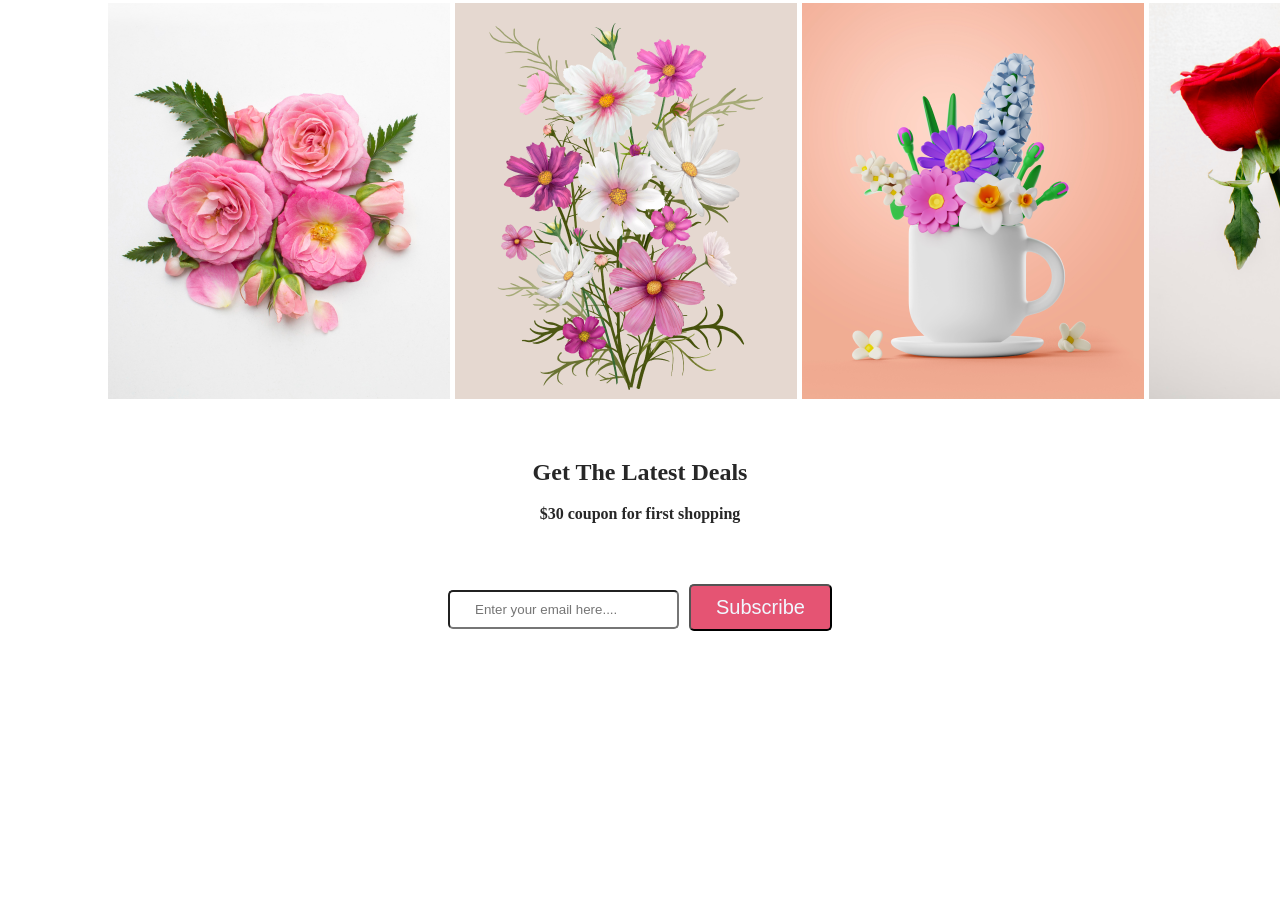
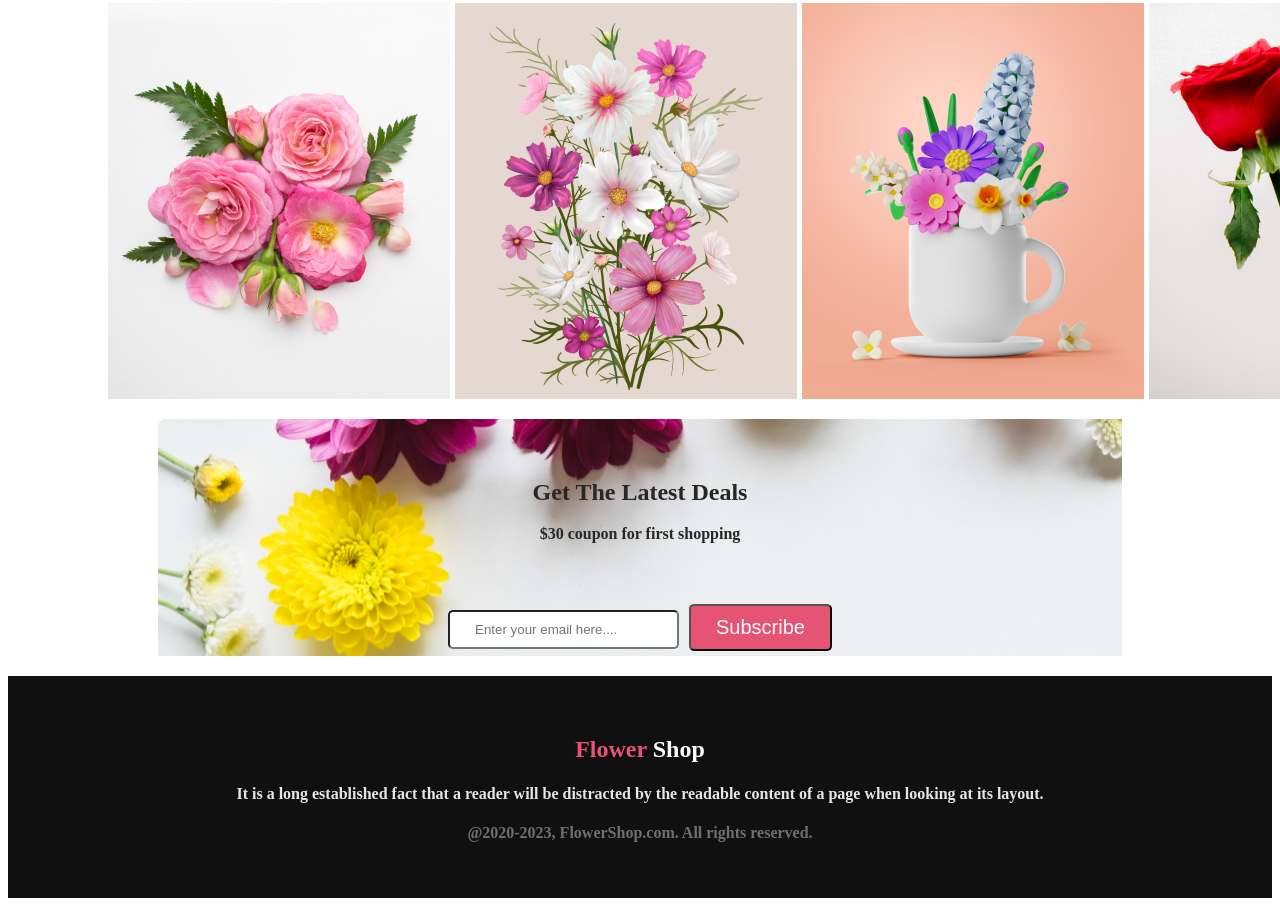
Before and after one commit to Himan0191/my-first-webloper-porfoil-assignmento, a plain HTML site: page index.html in a window 1280 px wide. Shown: the part 1820-2726 px from the top of the page. Before the commit the page ends 2464 px from the top, so only its background shows below. Drawn offline with Linux system fonts and the light colour scheme.

Commit message:
added the second file

```diff
--- a/index.html
+++ b/index.html
@@ -31,20 +31,20 @@
             <div class="con-tainer">
                 <div class="gallery">
                     <img class="images-item1" src="Flower Asset/pngwing 6.png" alt="">
-                    <div class="dase">Pink Flower Tree</div>
+                    <h4 class="dase">Pink Flower Tree</h4>
                 </div>
             </div>
             <div class="con-tainer">
                 <div class="gallery">
                     <img class="images-item2" src="Flower Asset/pngwing 5.png" alt="">
-                    <div class="dase">Pink Flower Tree</div>
+                    <h4 class="dase">Pink Flower Tree</h4>
                 </div>
             </div>
 
             <div class="con-tainer">
                 <div class="gallery">
                     <img class="images-item3" src="Flower Asset/pngwing 7.png" alt="">
-                    <div class="dase">Pink Flower Tree</div>
+                    <div class="center"><h4 class="dase">Pink Flower Tree</h4></div>
                 </div>
             </div>
         </section>
@@ -61,7 +61,7 @@
             </div>
         </section>
 
-            <div>
+            <div class="margin">
                 <div class="header-item">
                     <h1>Instagram</h1>
                     <p>It is a long established fact that a reader will be distracted by the readable content of a page when looking at its layout.</p>
@@ -75,7 +75,7 @@
             </div>
 
     </main>
-    <section>
+    <section class="bg">
 
         <div class="head title">
             <div class="header-item">
@@ -83,12 +83,20 @@
             <p>$30 coupon for first shopping</p>
         </div>
         <form>
-            <input type="text" name="" class="btn1" placeholder="Enter your email here...." id=""><button class="btn">Subscribe</button>
+            <input  type="text" name="" class="btn1" placeholder="Enter your email here...." id=""><button class="btn">Subscribe</button>
         </form>
 
      </div>
     </section>
     <footer>
+        <section class="bg1">
+            <div class="header-item">
+                <h1 class="text-size"><span class="span1">Flower</span>
+                    <span class="span2">Shop</span> </h1>
+                    <h4 class="text-color">It is a long established fact that a reader will be distracted by the readable content of a page when looking at its layout.</h4>
+                    <p class="text-color1">@2020-2023, FlowerShop.com. All rights reserved. </p>
+            </div>
+        </section>
 
     </footer>
 
--- a/styel.html/portfoilo.css
+++ b/styel.html/portfoilo.css
@@ -96,3 +96,41 @@ height: 538px;
     form{
         text-align: center;
     }
+    .bg{
+        background-image: url(../bg.png);
+        margin: 20px 150px;
+    }
+    .center{
+        text-align: center;
+    }
+    .margin{
+
+    }
+    .bg1{
+        background: #111010;
+        padding: 200pxpx 2000px;
+        margin-top: 20px;
+
+    }
+    .span1{
+        color: #E55473;
+    }
+    .span2{
+      color: #fff;
+    }
+    .hg{
+        color: rgba(255, 255, 255, 0.90);
+        text-align: center;
+        font-size: 18px;
+        font-weight: 400;
+
+    }
+    .text-color{
+        color: #FFFFFFE5;
+    }
+    .text-color1{
+        color: #FFFFFF66;
+    }
+    .text-size{
+
+    }
```
Also changed, not shown: Flower Asset/bg.png (added), bg.png (renamed from Flower Asset/Rectangle 9.png).
